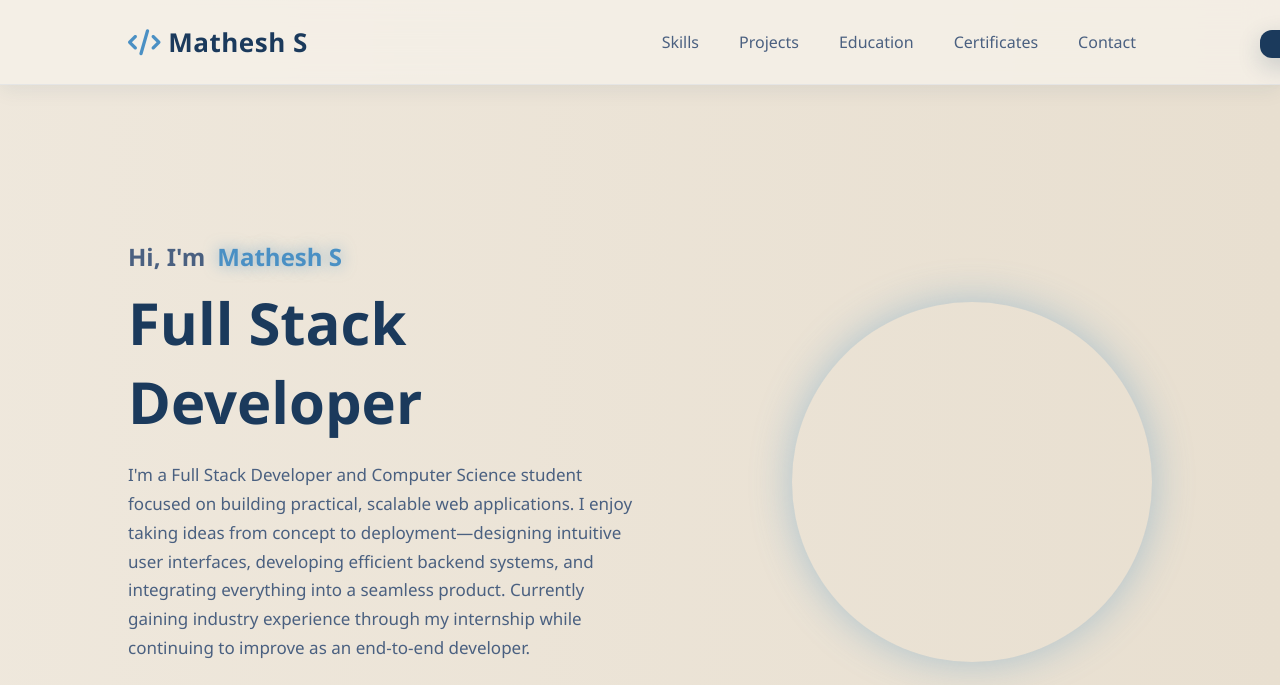
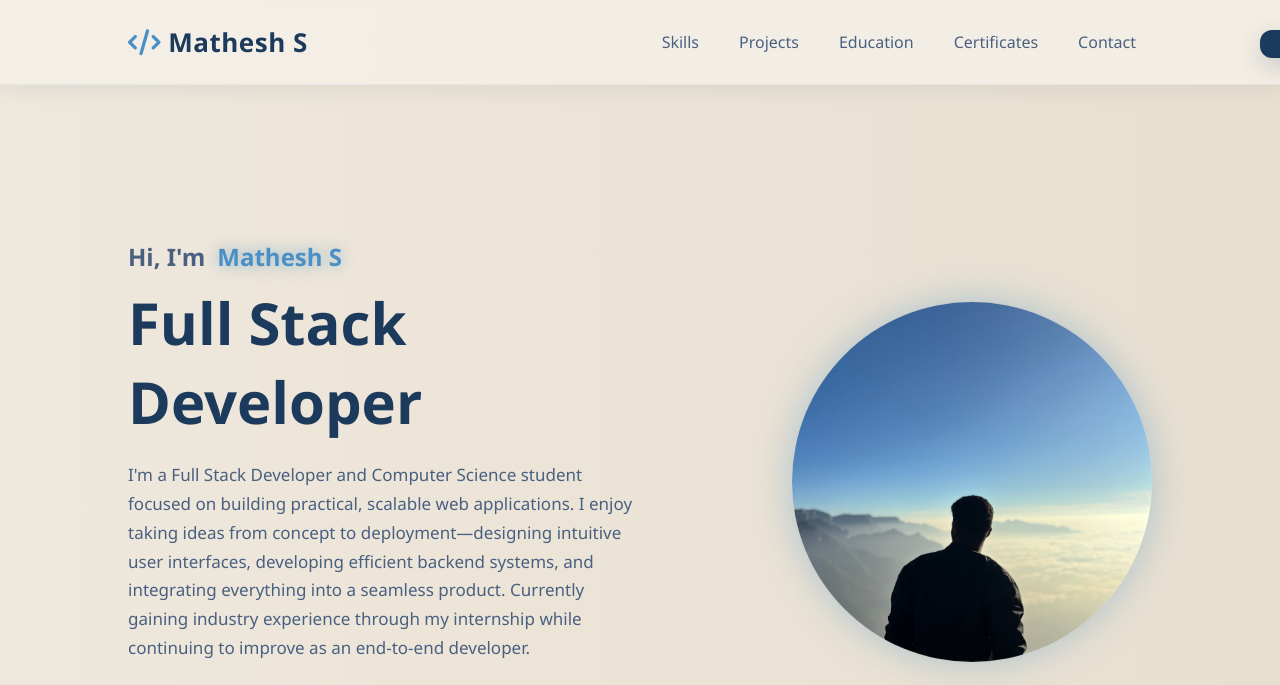
Before and after one commit to mathesh1707-bin/portfolio, a plain HTML site: page frontend/index.html in a window 1280 px wide. Shown: the top 685 px of the page. Drawn offline with nearby package versions, Linux system fonts and the light colour scheme; the site is published under a folder, as on GitHub Pages, so addresses that start at the root find nothing.

Commit message:
Fix asset paths for deployment

```diff
--- a/frontend/index.html
+++ b/frontend/index.html
@@ -46,7 +46,7 @@
         </div>
         <div class="hero-right">
             <div class="image-wrapper">
-                <img src="/assets/profile.jpg" alt="Mathesh">
+                <img src="assets/profile.jpg" alt="Mathesh">
             </div>
         </div>
     </section>
```
Also changed, not shown: assets/profile.jpg (deleted), frontend/assets/profile.jpg (renamed from assets/profile copy.jpg), 2 other files.
